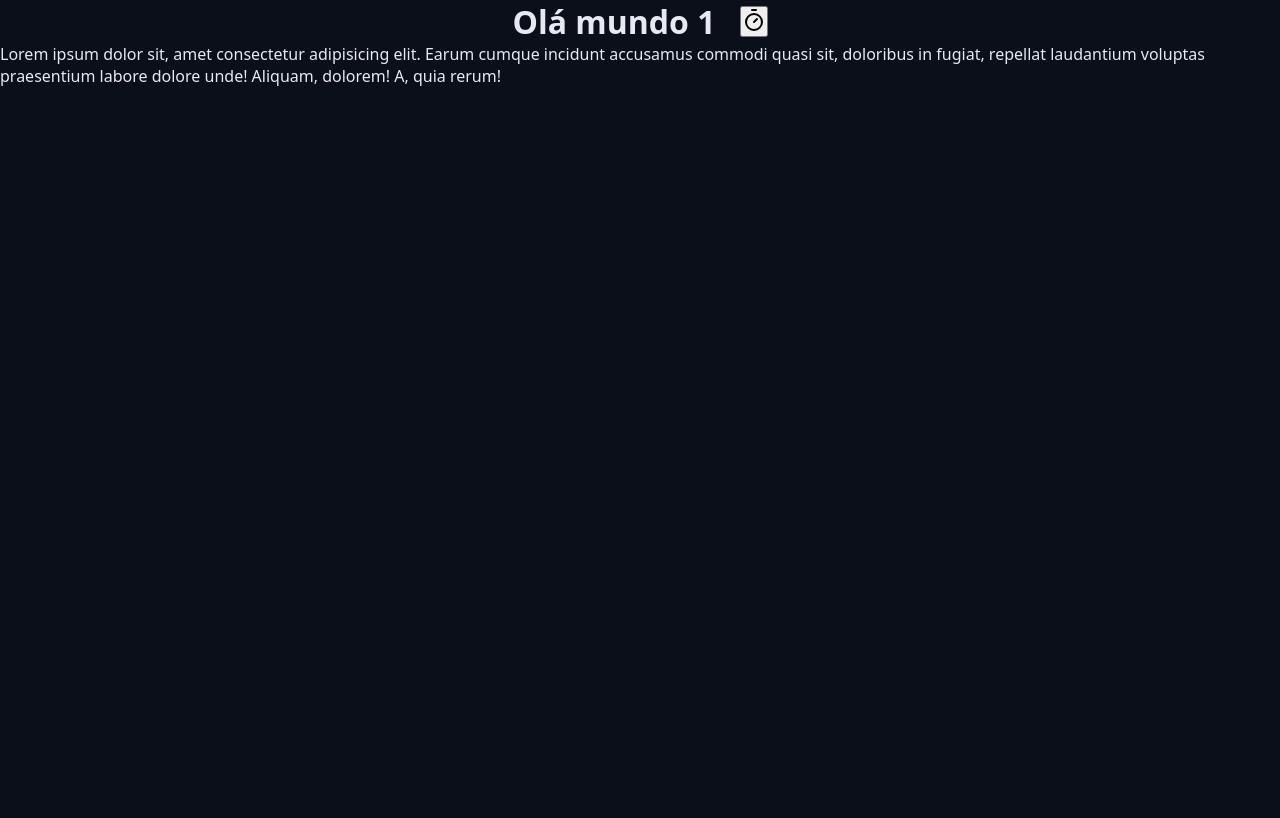
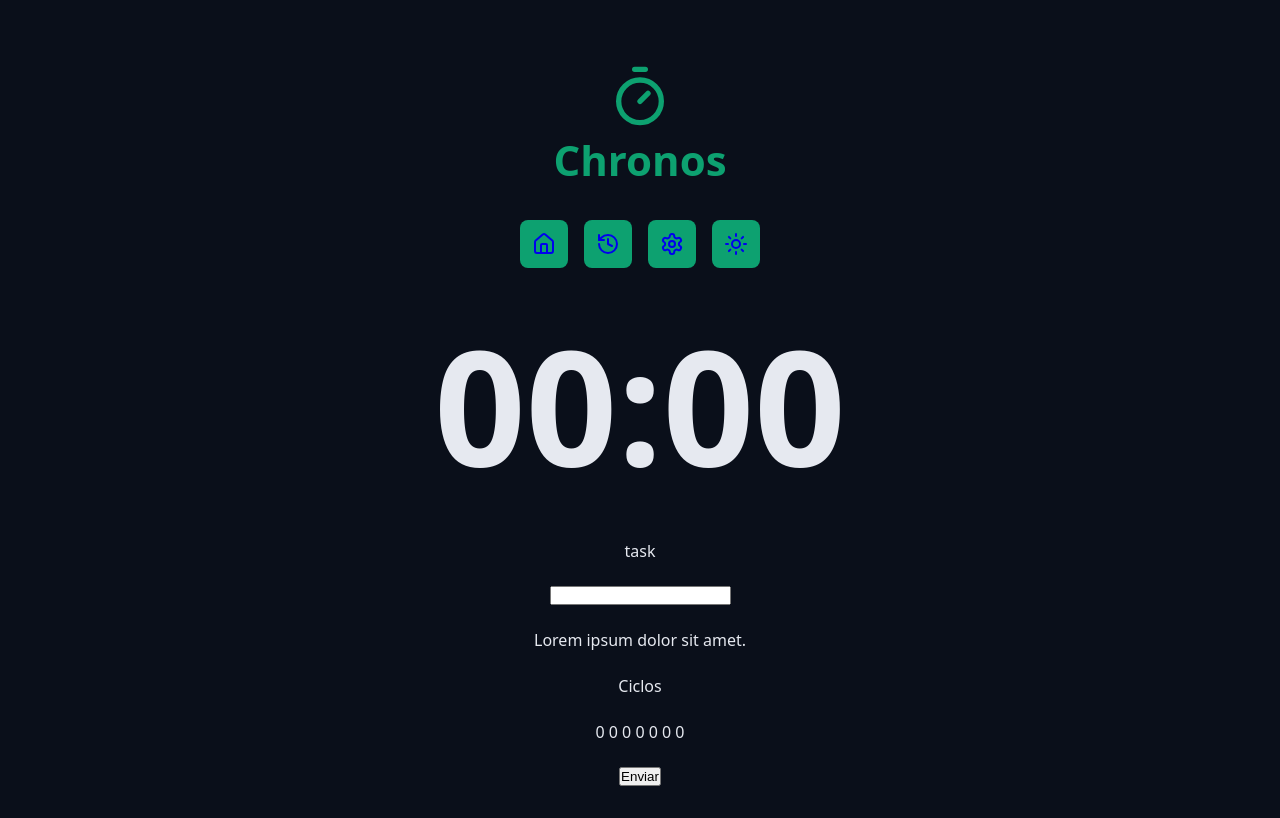
Before and after one commit to NevesRebeca/chronos-pomodoro, a React (Vite) app: page / in a window 1280 px wide. Built offline with nearby package versions, Linux system fonts and the light colour scheme.

Commit message:
feat: criação de estrutura e componentes da página inicial

```diff
--- a/src/App.tsx
+++ b/src/App.tsx
@@ -1,24 +1,47 @@
-import { Heading } from "./components/Heading";
-
 import "./styles/theme.css";
 import "./styles/global.css";
-import { TimerIcon } from "lucide-react";
+
+import { Container } from "./components/Container";
+import { Logo } from "./components/Logo";
+import { Menu } from "./components/Menu";
+import { CountDown } from "./components/CountDown";
 
 export function App() {
   return (
     <>
-      <Heading>
-        Olá mundo 1
-        <button>
-          <TimerIcon />
-        </button>
-      </Heading>
-      <p>
-        Lorem ipsum dolor sit, amet consectetur adipisicing elit. Earum cumque
-        incidunt accusamus commodi quasi sit, doloribus in fugiat, repellat
-        laudantium voluptas praesentium labore dolore unde! Aliquam, dolorem! A,
-        quia rerum!
-      </p>
+      <Container>
+        <Logo />
+      </Container>
+
+      <Container>
+        <Menu />
+      </Container>
+
+      <Container>
+        <CountDown />
+      </Container>
+
+      <Container>
+        <form className="form" action="">
+          <div className="formRow">
+            <label htmlFor="meuInput">task </label>
+            <input id="meuInput" />
+          </div>
+
+          <div className="formRow">
+            <p>Lorem ipsum dolor sit amet.</p>
+          </div>
+
+          <div className="formRow">
+            <p>Ciclos</p>
+            <p> 0 0 0 0 0 0 0 </p>
+          </div>
+
+          <div className="formRow">
+            <button>Enviar</button>
+          </div>
+        </form>
+      </Container>
     </>
   );
 }
--- /dev/null
+++ b/src/components/Container/index.tsx
@@ -0,0 +1,13 @@
+import styles from "./styles.module.css";
+
+type ContainerProps = {
+  children: React.ReactNode;
+};
+
+export function Container({ children }: ContainerProps) {
+  return (
+    <div className={styles.container}>
+      <div className={styles.content}>{children}</div>
+    </div>
+  );
+}
--- /dev/null
+++ b/src/components/Container/styles.module.css
@@ -0,0 +1,12 @@
+.container-fluid {
+  max-width: auto;
+}
+
+.container {
+  max-width: 98rem;
+  margin: 0 auto;
+}
+
+.content {
+  margin: 3.2rem;
+}
--- /dev/null
+++ b/src/components/CountDown/index.tsx
@@ -0,0 +1,5 @@
+import styles from "./styles.module.css";
+
+export function CountDown() {
+  return <div className={styles.countdown}>00:00</div>;
+}
--- /dev/null
+++ b/src/components/CountDown/styles.module.css
@@ -0,0 +1,6 @@
+.countdown {
+  font-size: clamp(8rem, 25vw, 16rem);
+  font-weight: bold;
+  text-align: center;
+  line-height: 1.3;
+}
--- a/src/components/Heading.tsx
+++ b/src/components/Heading/index.tsx
@@ -1,4 +1,4 @@
-import styles from "./Heading.module.css";
+import styles from "./styles.module.css";
 
 type HeadingProps = {
   children: React.ReactNode;
--- /dev/null
+++ b/src/components/Logo/index.tsx
@@ -0,0 +1,13 @@
+import { TimerIcon } from "lucide-react";
+import styles from "./styles.module.css";
+
+export function Logo() {
+  return (
+    <div className={styles.logo}>
+      <a className={styles.logoLink} href="#">
+        <TimerIcon />
+        <span>Chronos</span>
+      </a>
+    </div>
+  );
+}
--- /dev/null
+++ b/src/components/Logo/styles.module.css
@@ -0,0 +1,29 @@
+.logo {
+  display: flex;
+  align-items: center;
+  justify-content: center;
+  gap: 2.4rem;
+  margin-top: 6.4rem;
+}
+
+.logoLink {
+  display: flex;
+  flex-direction: column;
+  align-items: center;
+  justify-content: center;
+  gap: 0.3rem;
+  font-size: 4.2rem;
+  font-weight: bold;
+  text-decoration: none;
+  color: var(--primary);
+  transition: all 0.1s ease-in-out;
+}
+
+.logoLink:hover {
+  filter: brightness(80%);
+}
+
+.logoLink svg {
+  width: 6.4rem;
+  height: 6.4rem;
+}
--- /dev/null
+++ b/src/components/Menu/index.tsx
@@ -0,0 +1,21 @@
+import { HouseIcon, SettingsIcon, SunIcon, HistoryIcon } from "lucide-react";
+import styles from "./styles.module.css";
+
+export function Menu() {
+  return (
+    <nav className={styles.menu}>
+      <a className={styles.menuLink} href="#">
+        <HouseIcon />
+      </a>
+      <a className={styles.menuLink} href="#">
+        <HistoryIcon />
+      </a>
+      <a className={styles.menuLink} href="#">
+        <SettingsIcon />
+      </a>
+      <a className={styles.menuLink} href="#">
+        <SunIcon />
+      </a>
+    </nav>
+  );
+}
--- /dev/null
+++ b/src/components/Menu/styles.module.css
@@ -0,0 +1,27 @@
+.menu {
+  display: flex;
+  align-items: center;
+  justify-content: center;
+  gap: 1.6rem;
+}
+
+.menuLink {
+  display: inline-flex;
+  align-items: center;
+  justify-content: center;
+  text-decoration: none;
+  background: var(--primary);
+  color: var(text-over-primary);
+  transition: all 0.1s ease-in-out;
+  padding: 1.2rem;
+  border-radius: 0.8rem;
+}
+
+.menuLink:hover {
+  filter: brightness(50%);
+}
+
+.menuLink svg {
+  width: 2.4rem;
+  height: 2.4rem;
+}
--- a/src/styles/global.css
+++ b/src/styles/global.css
@@ -27,3 +27,19 @@
   background: var(--gray-900);
   color: var(--text-default);
 }
+
+.form {
+  display: flex;
+  flex-direction: column;
+  align-items: center;
+  justify-content: center;
+  gap: 2.4rem;
+}
+
+.formRow {
+  display: flex;
+  flex-direction: column;
+  align-items: center;
+  justify-content: center;
+  gap: 2.4rem;
+}
```
Also changed, not shown: src/components/Heading/styles.module.css (renamed from src/components/Heading.module.css).
